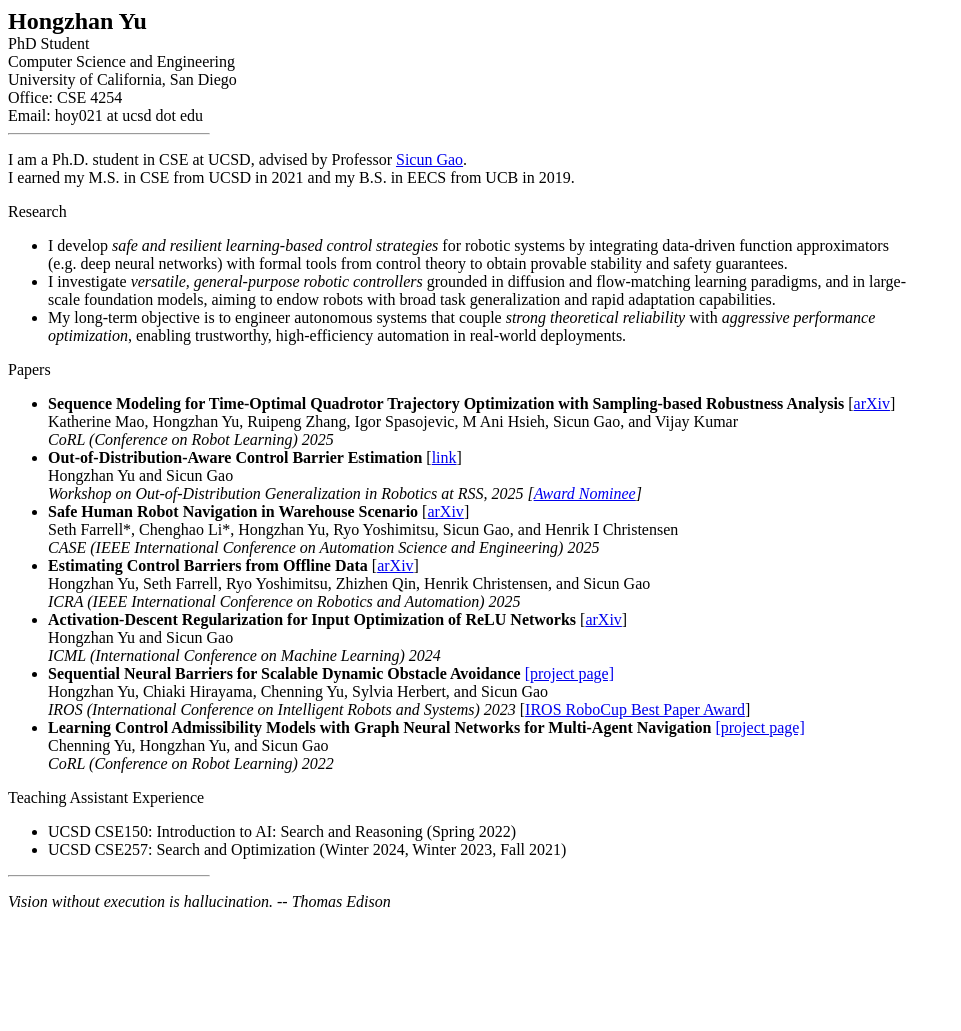
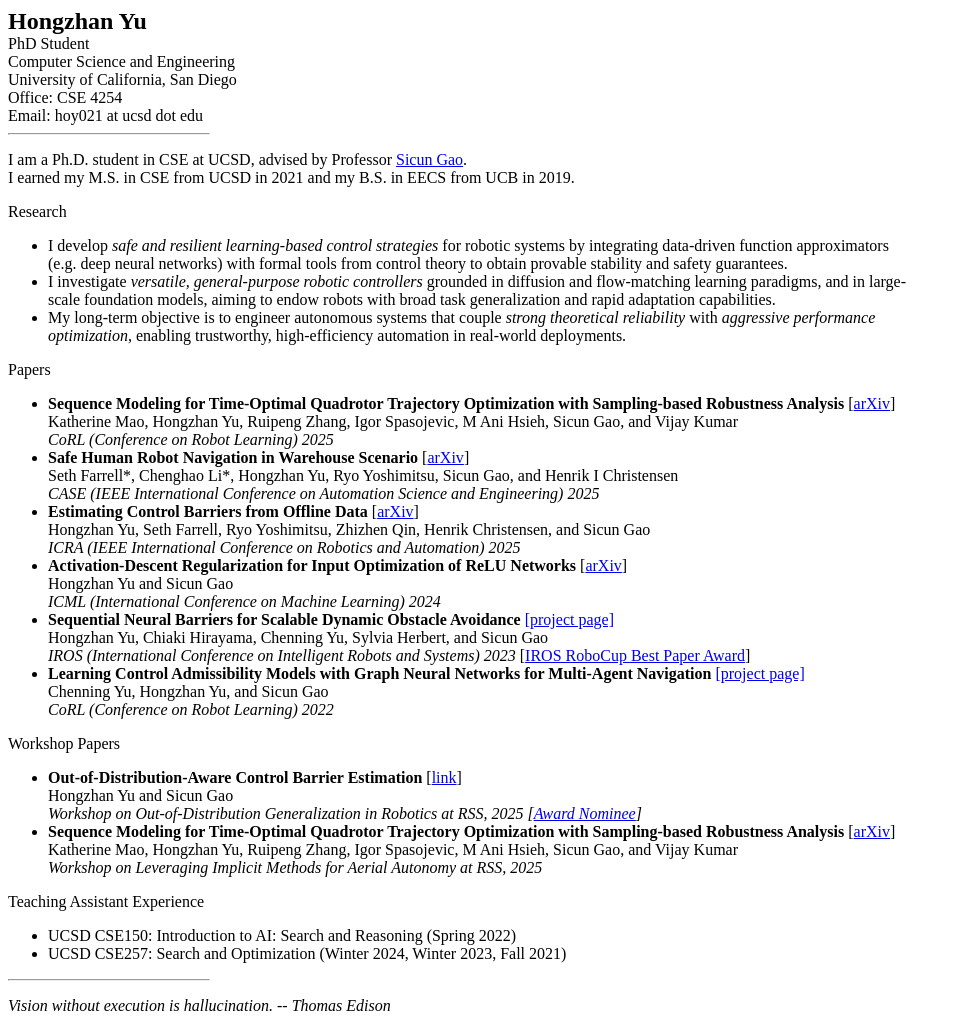
Before and after one commit to hoy021/page, a plain HTML site: page index.html in a window 1280 px wide. Shown: the whole page, without its empty margins (0-961 px from the left). Before the commit the page ends 927 px from the top, so only its background shows below. Drawn offline with Linux system fonts and the light colour scheme.

Commit message:
Update index.html

```diff
--- a/index.html
+++ b/index.html
@@ -44,11 +44,6 @@ Katherine Mao, Hongzhan Yu, Ruipeng Zhang, Igor Spasojevic, M Ani Hsieh, Sicun G
 <i>CoRL (Conference on Robot Learning) 2025</i>
 </li>
 
-<li><b>Out-of-Distribution-Aware Control Barrier Estimation</b> [<a href="https://openreview.net/pdf?id=T8I8UbvFZ5">link</a>]<br>
-Hongzhan Yu and Sicun Gao<br>
-<i>Workshop on Out-of-Distribution Generalization in Robotics at RSS, 2025 [<a href="https://sites.google.com/stanford.edu/ood-workshop-rss-25/accepted-contributions?authuser=0#h.yp59d9ms53b5">Award Nominee</a>]</i>
-</li>
-
 <li><b>Safe Human Robot Navigation in Warehouse Scenario</b> [<a href="https://arxiv.org/pdf/2503.21141">arXiv</a>]<br>
 Seth Farrell*, Chenghao Li*, Hongzhan Yu, Ryo Yoshimitsu, Sicun Gao, and Henrik I Christensen<br>
 <i>CASE (IEEE International Conference on Automation Science and Engineering) 2025</i>
@@ -76,9 +71,23 @@ Chenning Yu, Hongzhan Yu, and Sicun Gao<br>
 </li>
 </ul>
 
+Workshop Papers
+<ul>
 <p>
+<li><b>Out-of-Distribution-Aware Control Barrier Estimation</b> [<a href="https://openreview.net/pdf?id=T8I8UbvFZ5">link</a>]<br>
+Hongzhan Yu and Sicun Gao<br>
+<i>Workshop on Out-of-Distribution Generalization in Robotics at RSS, 2025 [<a href="https://sites.google.com/stanford.edu/ood-workshop-rss-25/accepted-contributions?authuser=0#h.yp59d9ms53b5">Award Nominee</a>]</i>
+</li>
+
+<li><b>Sequence Modeling for Time-Optimal Quadrotor Trajectory Optimization with Sampling-based Robustness Analysis</b> [<a href="https://im4rob.github.io/attend/papers/12_Implicit_Model.pdf">arXiv</a>]<br>
+Katherine Mao, Hongzhan Yu, Ruipeng Zhang, Igor Spasojevic, M Ani Hsieh, Sicun Gao, and Vijay Kumar<br>
+<i>Workshop on Leveraging Implicit Methods for Aerial Autonomy at RSS, 2025</i>
+</li>
+</ul>
+
 Teaching Assistant Experience
 <ul>
+<p>
 <li>UCSD CSE150: Introduction to AI: Search and Reasoning (Spring 2022)
 <li>UCSD CSE257: Search and Optimization (Winter 2024, Winter 2023, Fall 2021)
 </ul>
```
